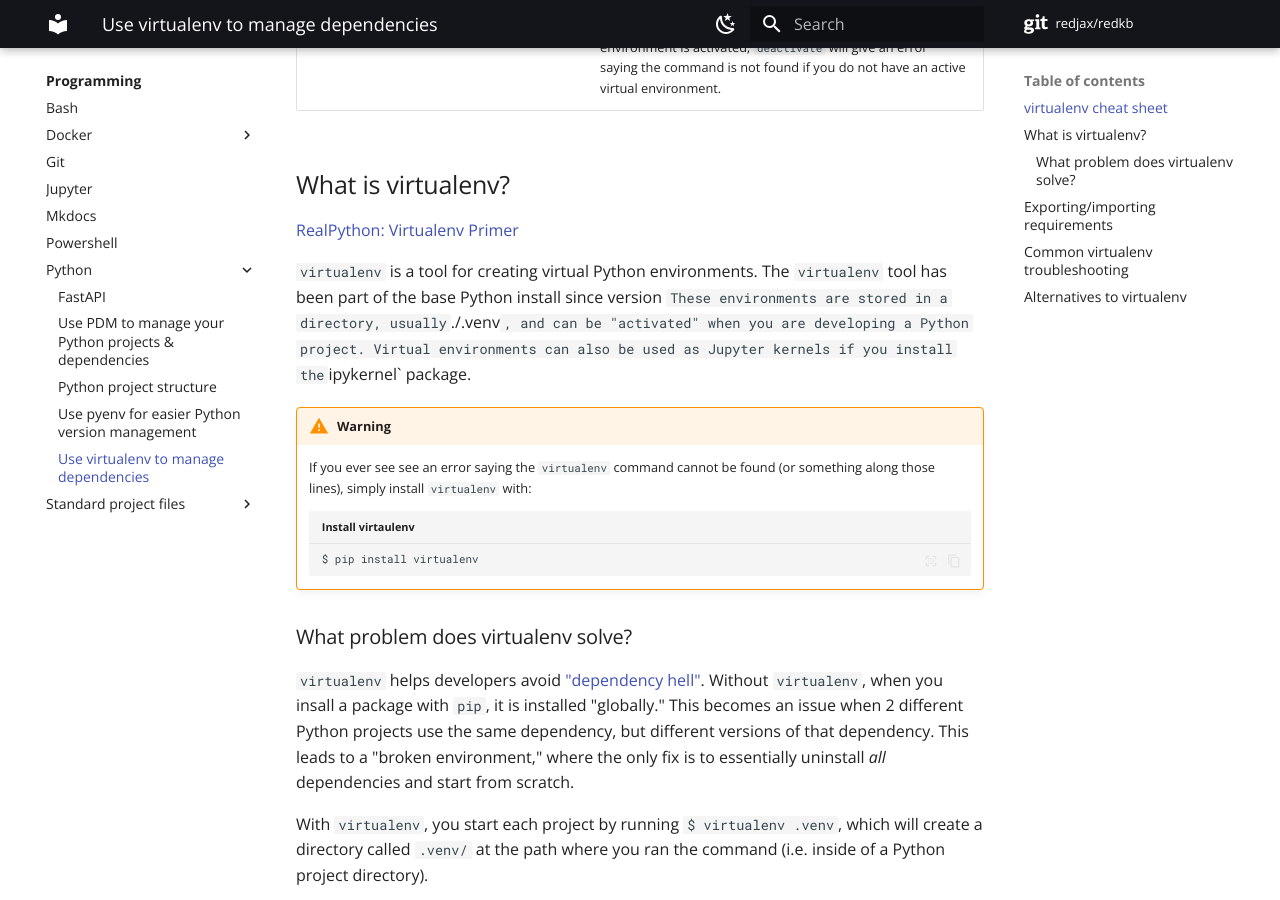
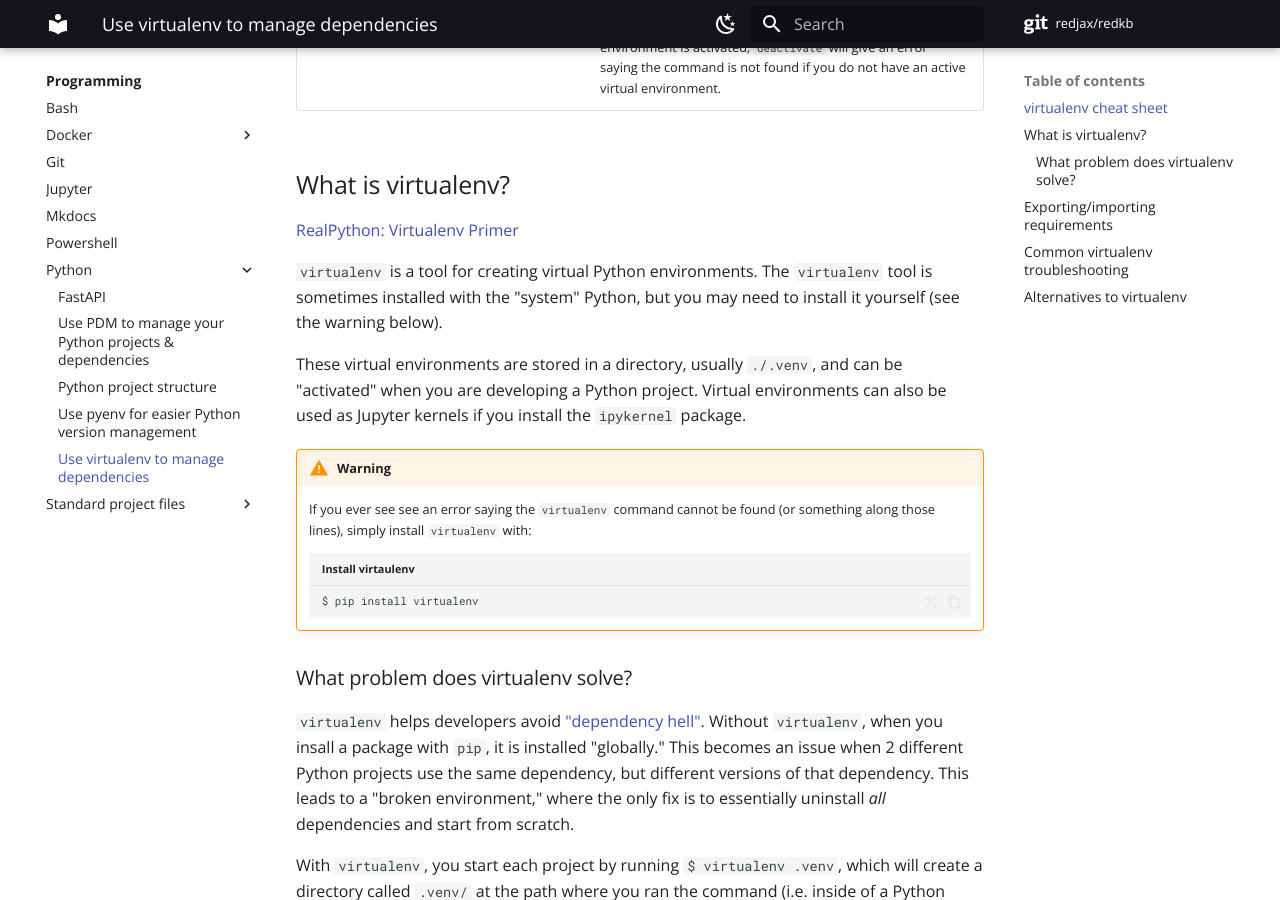
Before and after one commit to redjax/redkb, an MkDocs documentation site: the page built from docs/programming/python/virtualenv.md, in a window 1280 px wide and 900 px high, scrolled down 1045 px. Built offline with MkDocs 1.6.1 and Material for MkDocs 9.7.7, drawn with Linux system fonts in a browser that asks for light colours; comment, search, counter and statistics services are not loaded.

Commit message:
Fix virtualenv formatting

```diff
--- a/docs/programming/python/virtualenv.md
+++ b/docs/programming/python/virtualenv.md
@@ -29,7 +29,9 @@
 
 [RealPython: Virtualenv Primer](https://realpython.com/python-virtual-environments-a-primer/)
 
-`virtualenv` is a tool for creating virtual Python environments. The `virtualenv` tool has been part of the base Python install since version `These environments are stored in a directory, usually `./.venv`, and can be "activated" when you are developing a Python project. Virtual environments can also be used as Jupyter kernels if you install the `ipykernel` package.
+`virtualenv` is a tool for creating virtual Python environments. The `virtualenv` tool is sometimes installed with the "system" Python, but you may need to install it yourself (see the warning below).
+
+These virtual environments are stored in a directory, usually `./.venv`, and can be "activated" when you are developing a Python project. Virtual environments can also be used as Jupyter kernels if you install the `ipykernel` package.
 
 !!! warning
 
```
